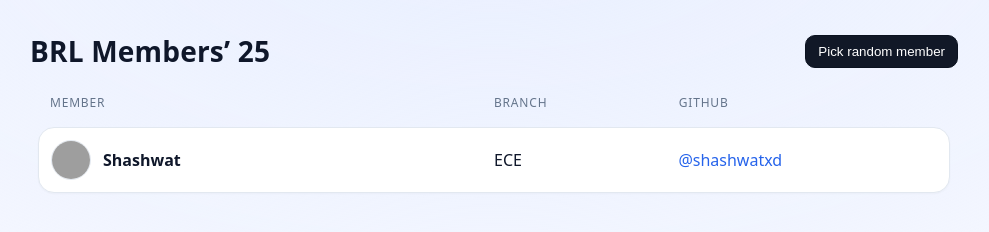
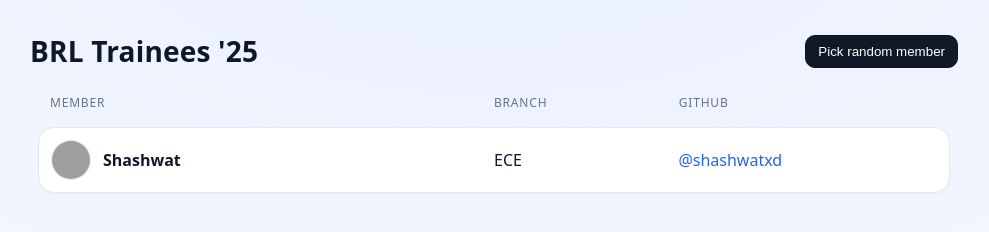
Before and after one commit to ShashwatXD/xdverse, a plain HTML site: page index.html in a window 1280 px wide. Shown: the whole page, without its empty margins (146-1135 px from the left). Drawn offline with Linux system fonts and the light colour scheme; grey boxes are pictures that could not be loaded.

Commit message:
fixed name

```diff
--- a/index.html
+++ b/index.html
@@ -2,14 +2,14 @@
 <html lang="en">
 <head>
   <meta charset="utf-8" />
-  <title>BRL Members ’25</title>
+  <title>BRL Trainees '25</title>
   <meta name="viewport" content="width=device-width, initial-scale=1" />
   <link rel="stylesheet" href="./styles.css" />
 </head>
 <body>
   <main class="container">
     <header class="header">
-      <h1>BRL Members’ 25</h1>
+      <h1>BRL Trainees '25</h1>
       <button id="randomBtn" class="btn">Pick random member</button>
     </header>
 
```
